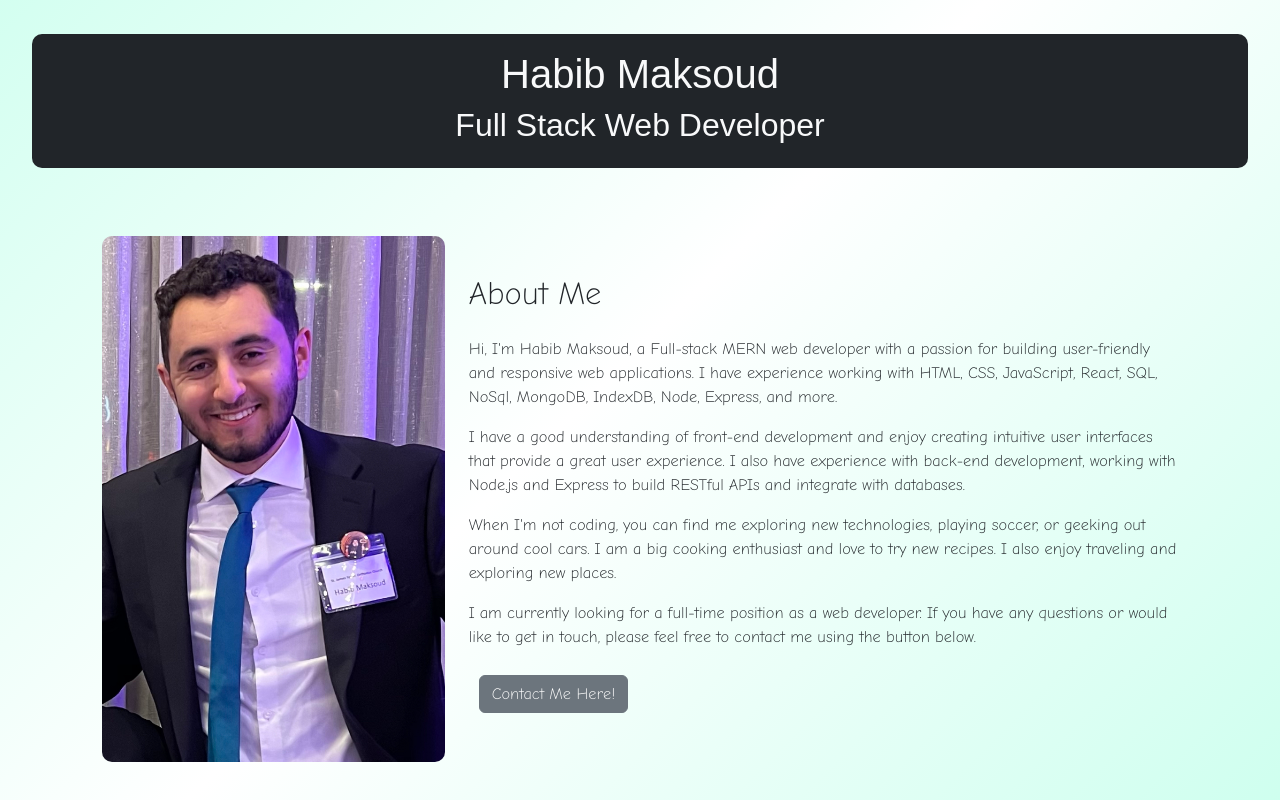
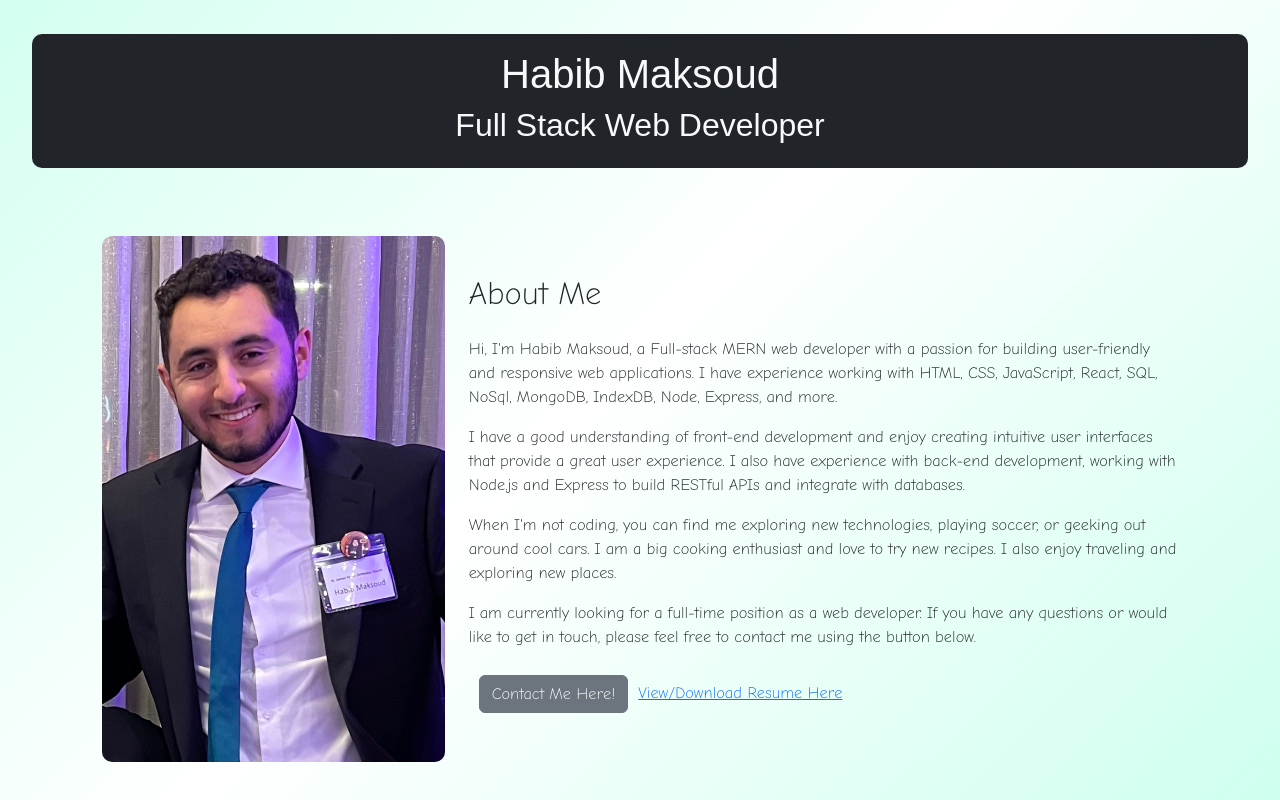
Before and after one commit to mynamebrogrammer/react-portfolio, a React (Create React App) app: page / in a window 1280 px wide. Shown: the top 800 px of the page. Built offline with nearby package versions, Linux system fonts and the light colour scheme.

Commit message:
added resume button or download

```diff
--- a/src/components/About.js
+++ b/src/components/About.js
@@ -2,6 +2,7 @@ import React from "react";
 import { Container, Row, Col, Image } from "react-bootstrap";
 import Contact from "./Contact";
 import profilePic from "../../src/assets/IMG_0676.jpg";
+import resumePDF from "../../src/assets/resume-web.pdf";
 import "../about.css";
 
 export default function About() {
@@ -10,7 +11,12 @@ export default function About() {
       <Container>
         <Row className="align-items-center">
           <Col xs={4}>
-            <Image className="profile-pic" src={profilePic} alt="Profile Picture" fluid />
+            <Image
+              className="profile-pic"
+              src={profilePic}
+              alt="Profile Picture"
+              fluid
+            />
           </Col>
           <Col xs={8}>
             <h2 className="mb-4">About Me</h2>
@@ -30,12 +36,19 @@ export default function About() {
             </p>
             <p>
               When I'm not coding, you can find me exploring new technologies,
-              playing soccer, or geeking out around cool cars. I am a big cooking enthusiast and love to try new recipes. I also enjoy traveling and exploring new places.
+              playing soccer, or geeking out around cool cars. I am a big
+              cooking enthusiast and love to try new recipes. I also enjoy
+              traveling and exploring new places.
             </p>
             <p>
-              I am currently looking for a full-time position as a web developer. If you have any questions or would like to get in touch, please feel free to contact me using the button below.
+              I am currently looking for a full-time position as a web
+              developer. If you have any questions or would like to get in
+              touch, please feel free to contact me using the button below.
             </p>
             <Contact />
+            <a href={resumePDF} target="_blank" rel="noopener noreferrer">
+              View/Download Resume Here
+            </a>
           </Col>
         </Row>
       </Container>
```
Also changed, not shown: 1 other file (tests, documents, lock files or other folders).
